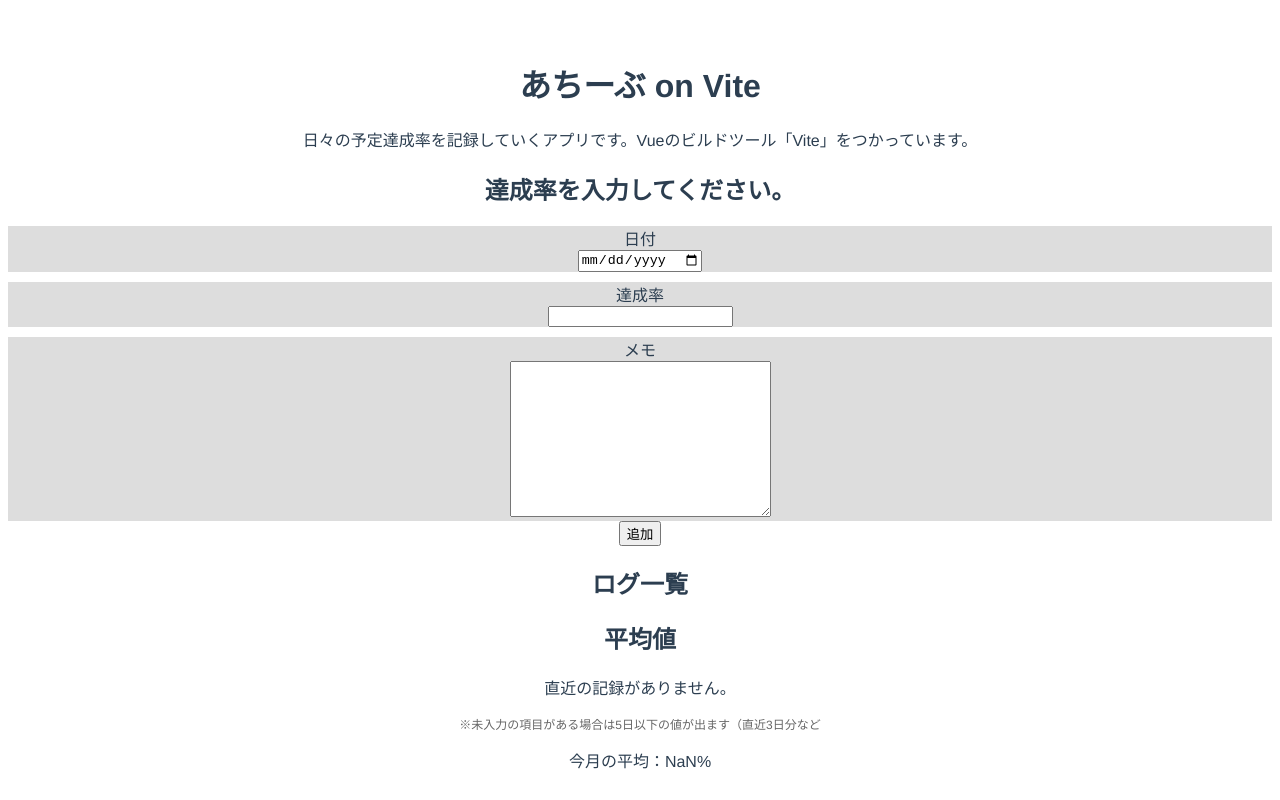
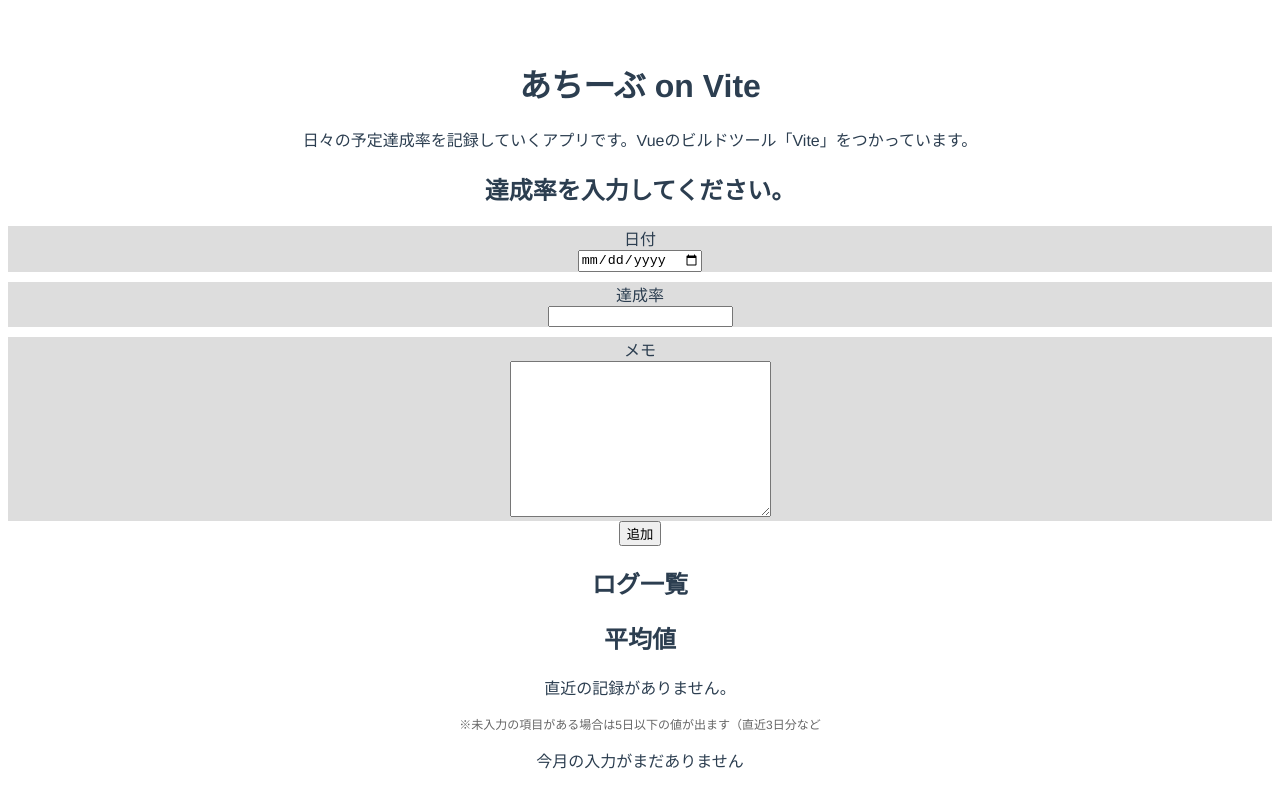
Before and after one commit to dorara-m/achieve, a Vue app: page / in a window 1280 px wide. Built offline with nearby package versions, Linux system fonts and the light colour scheme.

Commit message:
fix: [average] その月のデータが0のときのエラーハンドリング

```diff
--- a/src/components/AverageArea.vue
+++ b/src/components/AverageArea.vue
@@ -2,7 +2,7 @@
   <h2>平均値</h2>
   <p>{{fiveDaysAverage}}</p>
   <p class="small">※未入力の項目がある場合は5日以下の値が出ます（直近3日分など</p>
-  <p>今月の平均：{{thisMonthAverage}}%</p>
+  <p>{{thisMonthAverage}}</p>
 </template>
 
 <script>
@@ -42,7 +42,6 @@ export default {
     thisMonthAverage: function() {
       // 今月を取得する
       const thisMonth = dayjs().month()
-
       // 今月にあたるデータを抽出する。
       const vals = this.val
       let numOfTargets = 0
@@ -51,11 +50,16 @@ export default {
       for (let i=0; i<vals.length; i++) {
         const valMonth = dayjs(vals[i].date).month()
         if (valMonth - thisMonth == 0) {
-          numOfTargets += 1
+          numOfTargets++
           sum += Number(vals[i].percent)
         }
       }
-      return Math.round(sum / numOfTargets)
+      // 今月のデータが0個の場合
+      if (sum == 0) {
+        return '今月の入力がまだありません'
+      } else {
+        return `${thisMonth + 1}月の平均：${Math.round(sum / numOfTargets)}%`
+      }
     }
   }
 }
```
Also changed, not shown: 1 other file (tests, documents, lock files or other folders).
